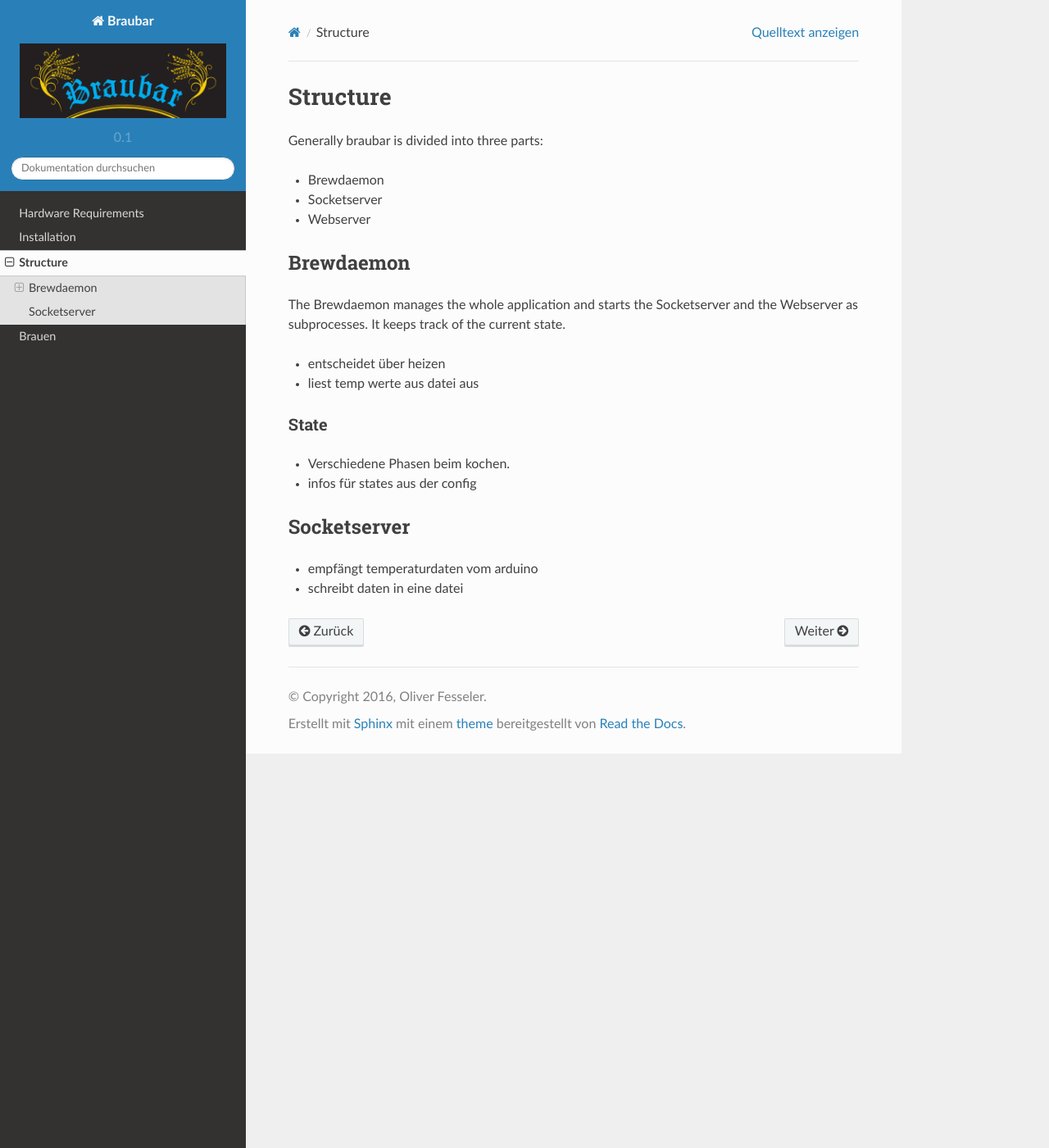
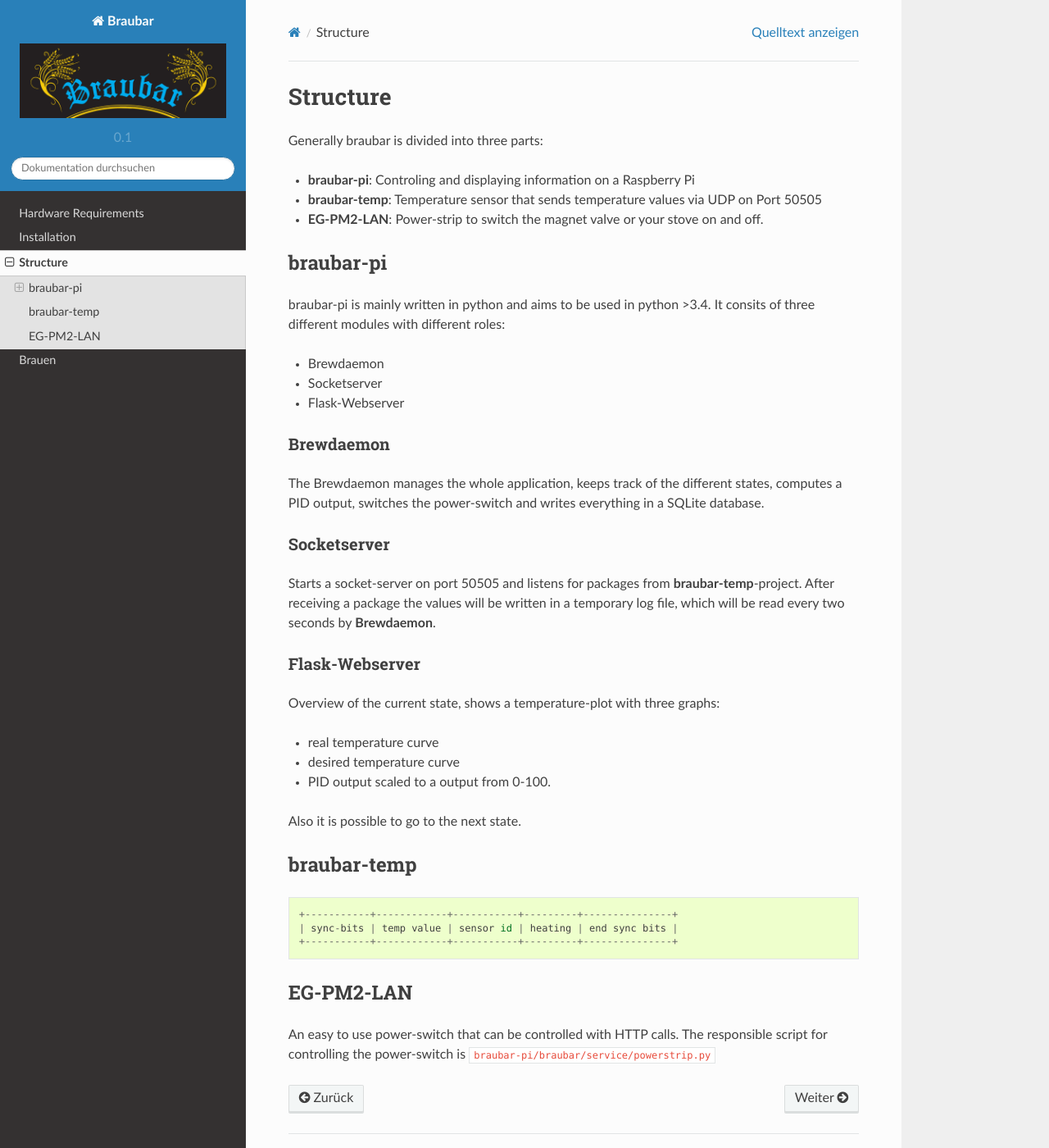
Before and after one commit to braubar/braubar-pi, a Sphinx documentation site: the page built from docs/structure.md, in a window 1280 px wide and 1400 px high. Shown: the whole window at 82% size. Built offline with Sphinx 7.4.7 and the Read the Docs theme 2.0.0, drawn with Linux system fonts in a browser that asks for light colours.

Commit message:
adds description for structure

````diff
--- a/docs/structure.md
+++ b/docs/structure.md
@@ -2,28 +2,45 @@
 
 Generally braubar is divided into three parts:
 
+- **braubar-pi**: Controling and displaying information on a Raspberry Pi
+- **braubar-temp**: Temperature sensor that sends temperature values via UDP on Port 50505
+- **EG-PM2-LAN**: Power-strip to switch the magnet valve or your stove on and off.
+
+## braubar-pi
+
+braubar-pi is mainly written in python and aims to be used in python >3.4. It consits of three different modules with different roles:
+
 - Brewdaemon
 - Socketserver
-- Webserver
+- Flask-Webserver
 
-## Brewdaemon
-
-The Brewdaemon manages the whole application and starts the Socketserver
-and the Webserver as subprocesses.
-It keeps track of the current state.
+### Brewdaemon
+The Brewdaemon manages the whole application, keeps track of the different states, computes a PID output, switches the power-switch and writes everything in a SQLite database.
 
 
-- entscheidet über heizen
-- liest temp werte aus datei aus
+### Socketserver
+Starts a socket-server on port 50505 and listens for packages from **braubar-temp**-project. After receiving a package the values will be written in a temporary log file, which will be read every two seconds by **Brewdaemon**.
+
+### Flask-Webserver
+
+Overview of the current state, shows a temperature-plot with three graphs:
+
+- real temperature curve
+- desired temperature curve
+- PID output scaled to a output from 0-100.
+
+Also it is possible to go to the next state.
+
+## braubar-temp
+
+```
++-----------+------------+-----------+---------+---------------+
+| sync-bits | temp value | sensor id | heating | end sync bits |
++-----------+------------+-----------+---------+---------------+
+```
 
 
-### State
+## EG-PM2-LAN
 
-- Verschiedene Phasen beim kochen.
-- infos für states aus der config
-
-
-## Socketserver
-
-- empfängt temperaturdaten vom arduino
-- schreibt daten in eine datei
+An easy to use power-switch that can be controlled with HTTP calls.
+The responsible script for controlling the power-switch is `braubar-pi/braubar/service/powerstrip.py`
````
